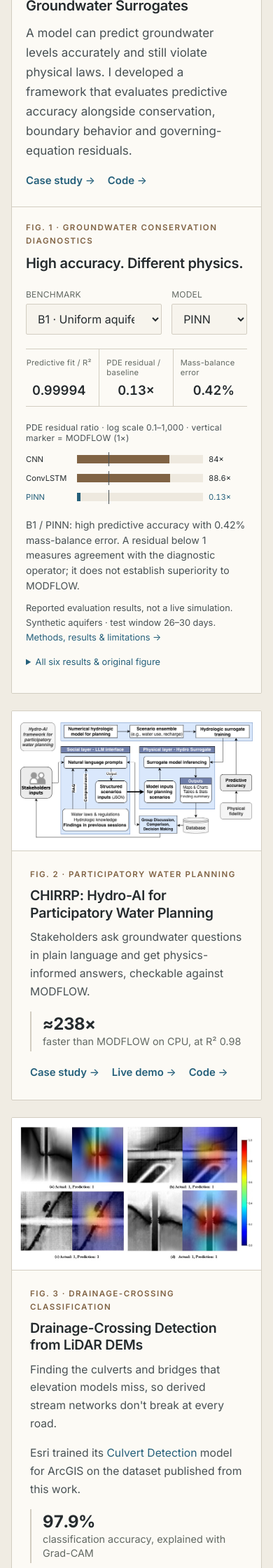
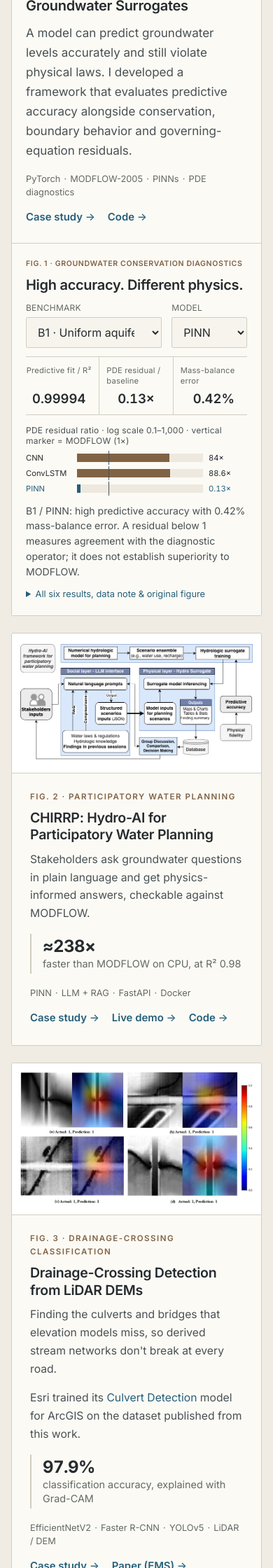
Before and after one commit to mikedidem/medidem, a Jekyll site: the page built from _pages/home.html, in a window 390 px wide. Shown: the part 1227-3467 px from the top of the page at 70% size. Built offline with Jekyll 4.4.1, drawn with Linux system fonts in a browser that asks for light colours; some of the changed text lies outside the part shown.

Commit message:
Show key tools on phones and tighten the groundwater results demo

```diff
--- a/_pages/home.html
+++ b/_pages/home.html
@@ -73,8 +73,9 @@ title: ""
           <div class="residual-row" data-model="PINN" data-selected="true"><span>PINN</span><div class="residual-track"><span class="residual-bar" style="width:2.85%"></span></div><span class="residual-value">0.13×</span></div>
         </div>
         <p class="explorer__note" id="result-note">B1 / PINN: high predictive accuracy with 0.42% mass-balance error. A residual below 1 measures agreement with the diagnostic operator; it does not establish superiority to MODFLOW.</p>
-        <p class="explorer__source">Reported evaluation results, not a live simulation. Synthetic aquifers · test window 26–30 days. <a href="{{ '/projects/groundwater-surrogates/' | relative_url }}">Methods, results &amp; limitations →</a></p>
-        <details class="explorer__table"><summary>All six results &amp; original figure</summary>
+        <p class="explorer__source desk-only">Reported evaluation results, not a live simulation. Synthetic aquifers · test window 26–30 days. <a href="{{ '/projects/groundwater-surrogates/' | relative_url }}">Methods, results &amp; limitations →</a></p>
+        <details class="explorer__table"><summary>All six results<span class="phone-only">, data note</span> &amp; original figure</summary>
+          <p class="explorer__source phone-only">Reported evaluation results, not a live simulation. Synthetic aquifers · test window 26–30 days. <a href="{{ '/projects/groundwater-surrogates/' | relative_url }}">Methods, results &amp; limitations →</a></p>
           <div class="table-wrap"><table><caption>Groundwater surrogate evaluation · test window 26–30 days</caption><thead><tr><th>Benchmark</th><th>Model</th><th>RMSE (m)</th><th>R²</th><th>Residual ratio</th><th>Mass error (%)</th></tr></thead><tbody>
           {% for result in site.data.groundwater_results %}<tr><td>{{ result.benchmark }}</td><td>{{ result.model }}</td><td>{{ result.rmse }}</td><td>{{ result.r2 }}</td><td>{{ result.residual }}</td><td>{{ result.mass }}</td></tr>{% endfor %}
           </tbody></table></div>
@@ -214,28 +215,28 @@ title: ""
     </div>
     <div class="caps">
       <details class="cap fold" open>
-        <summary><h3>Agentic AI &amp; LLM Systems</h3></summary>
+        <summary><h3>Agentic AI &amp; LLM Systems</h3><span class="fold__peek">LLM workflows · RAG · LangGraph</span></summary>
         <p>AI agent development and evaluation, language-model workflows, retrieval-augmented generation, tool integration, and LangGraph.</p>
         <p class="cap__evidence">Agent development and evaluation: ongoing research. Language-model integration and scenario-parsing evaluation: <a href="{{ '/projects/chirrp/' | relative_url }}">CHIRRP</a>.</p>
       </details>
       <details class="cap fold" open>
-        <summary><h3>Scientific machine learning</h3></summary>
+        <summary><h3>Scientific machine learning</h3><span class="fold__peek">PINNs · Neural operators · MODFLOW-2005 · FloPy</span></summary>
         <p>Physics-informed and data-driven surrogate modeling · Neural operators and spatiotemporal prediction · PDE-residual, boundary-condition, and mass-balance diagnostics · MODFLOW-2005, FloPy</p>
         <p class="cap__evidence">Shown in: <a href="{{ '/projects/groundwater-surrogates/' | relative_url }}">groundwater diagnostics</a>, <a href="{{ '/projects/chirrp/' | relative_url }}">CHIRRP</a></p>
       </details>
       <details class="cap fold" open>
-        <summary><h3>Computer Vision &amp; Multimodal AI</h3></summary>
+        <summary><h3>Computer Vision &amp; Multimodal AI</h3><span class="fold__peek">Object detection · Segmentation · Explainable AI</span></summary>
         <p>Object detection, image classification, CNN- and transformer-based segmentation, vision-language models, explainable AI, multimodal feature analysis, and remote sensing.</p>
         <p class="cap__evidence">Vision-language models are part of ongoing research.</p>
         <p class="cap__evidence">Shown in: <a href="{{ '/projects/drainage-crossing-detection/' | relative_url }}">drainage-crossing papers</a>, <a href="{{ '/projects/drainage-crossing-detection/#transfer' | relative_url }}">CaGIS 2026</a></p>
       </details>
       <details class="cap fold" open>
-        <summary><h3>Geospatial data</h3></summary>
+        <summary><h3>Geospatial data</h3><span class="fold__peek">GeoPandas · Rasterio · GDAL · Google Earth Engine</span></summary>
         <p>GeoPandas, Rasterio, GDAL, Shapely · PostGIS · Google Earth Engine · ArcGIS Pro, ERDAS Imagine · TauDEM</p>
         <p class="cap__evidence">Shown in: SIUC research pipelines, CDM Smith, UNT fellowship</p>
       </details>
       <details class="cap fold" open>
-        <summary><h3>ML Engineering &amp; Deployment</h3></summary>
+        <summary><h3>ML Engineering &amp; Deployment</h3><span class="fold__peek">Python · PyTorch · Docker · FastAPI</span></summary>
         <p><strong>Model development:</strong> Python, PyTorch, TensorFlow · Reproducible training and evaluation pipelines</p>
         <p><strong>Software &amp; deployment:</strong> Docker, FastAPI, REST APIs · Git/GitHub, pytest · Model inference and application integration</p>
         <p><strong>Scientific computing:</strong> GPU-based training, HPC workflows, computational benchmarking · SCALE-Sim accelerator performance simulation</p>
--- a/assets/css/atlas.css
+++ b/assets/css/atlas.css
@@ -192,7 +192,6 @@ h2 { font-size:clamp(1.8rem,3vw,2.4rem); }
  .hero h1 { font-size:2.6rem; line-height:1.08; max-width:calc(100% - 110px); min-height:116px; margin-bottom:14px; }
  .stats { margin-top:24px; padding:18px 0; }
  .section { padding:44px 0; } .section-head { margin-bottom:20px; }
- .flagship .tags,.projects .tags { display:none; }
  .explorer.is-ready .explorer__controls { display:grid; grid-template-columns:1.8fr 1fr; width:100%; }
  .explorer select { width:100%; font-size:16px; padding-right:22px; }
  .explorer__readout { grid-template-columns:repeat(3,1fr); }
@@ -259,3 +258,17 @@ h2 { font-size:clamp(1.8rem,3vw,2.4rem); }
  .current { grid-auto-columns:88%; }
  .keyline { grid-template-columns:1fr 1fr; gap:8px; } .keyline div { padding:10px 12px; } .keyline strong { font-size:.88rem; }
 }
+
+/* Phones: keep key tools visible on closed rows and project cards; tighter results demo */
+@media(min-width:721px) { .phone-only,.fold__peek { display:none; } }
+@media(max-width:720px) {
+ .fold__peek { display:block; margin-top:3px; font-size:.8rem; line-height:1.4; color:var(--muted); }
+ .fold[open] .fold__peek { display:none; }
+ .flagship .tags,.projects .tags { display:block; margin:0 0 14px; font-size:.8rem; line-height:1.5; color:var(--muted); }
+ .flagship .tags li,.projects .tags li { display:inline; padding:0; border:0; background:none; font:inherit; color:inherit; }
+ .flagship .tags li + li::before,.projects .tags li + li::before { content:'·'; margin:0 .4em; }
+ .explorer__head { gap:12px; margin-bottom:12px; }
+ .explorer__head .eyebrow { font-size:.66rem; letter-spacing:.06em; }
+ .residual-plot { margin:14px 0; } .residual-plot__title { margin-bottom:10px; } .residual-row { margin:8px 0; }
+ .explorer__table summary { margin:10px 0 0; }
+}
```
